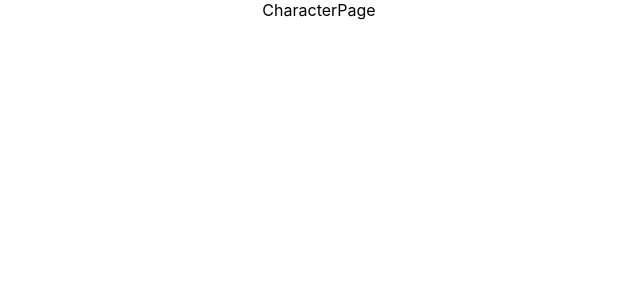
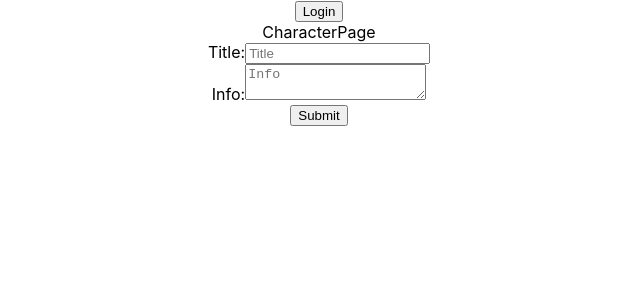
Before and after one commit to TheMooseman/charactersheets, a React (Create React App) app: page / in a window 1280 px wide. Shown: the top 300 px of the page, without its empty margins (321-961 px from the left). Built offline with nearby package versions, Linux system fonts and the light colour scheme; no server answers.

Commit message:
readme, a few pages with auth options for google

```diff
--- a/package.json
+++ b/package.json
@@ -10,6 +10,7 @@
     "firebase": "^9.9.4",
     "react": "^18.2.0",
     "react-dom": "^18.2.0",
+    "react-router-dom": "^6.3.0",
     "react-scripts": "5.0.1",
     "web-vitals": "^2.1.4"
   },
--- a/src/App.js
+++ b/src/App.js
@@ -1,11 +1,32 @@
-import logo from './logo.svg';
 import './App.css';
+import { useState } from 'react';
+import { BrowserRouter as Router, Routes, Route, Link } from 'react-router-dom';
 import CharacterPage from './Pages/CharacterPage';
+import Navbar from './Components/Navbar';
+import { signOut } from '@firebase/auth';
+import { auth } from './Firebase-Config';
 
 function App() {
+
+  const [isAuth, setIsAuth] = useState(false);
+
+  const signUserOut = () => {
+    signOut(auth).then(() => {
+      localStorage.clear();
+      setIsAuth(false);
+    });
+
+  }
+
   return (
     <div className="App">
-      <CharacterPage></CharacterPage>
+      <Router>
+        <Navbar auth={setIsAuth} isAuth={isAuth} signOut={signUserOut}/>
+
+        <Routes>
+          <Route path="/" element={<CharacterPage />} />
+        </Routes>
+      </Router>
     </div>
   );
 }
--- /dev/null
+++ b/src/Components/Account.js
@@ -0,0 +1,20 @@
+import React from 'react'
+import { auth, provider } from '../Firebase-Config';
+import { signInWithPopup } from 'firebase/auth';
+import Popup from './Popup'
+
+function Login(props) {
+
+  return (
+    <Popup open={props.open} close={props.close}>
+        <div className='loginPg'>
+            <h1>You're In</h1>
+            <button className='logoutbtn' onClick={props.signOut}>
+                Logout
+            </button>
+        </div>
+    </Popup>
+  )
+}
+
+export default Login
--- /dev/null
+++ b/src/Components/Login.js
@@ -0,0 +1,27 @@
+import React from 'react'
+import { auth, provider } from '../Firebase-Config';
+import { signInWithPopup } from 'firebase/auth';
+import Popup from './Popup'
+
+function Login(props) {
+
+    const signInWithGoogle = () => {
+        signInWithPopup(auth, provider).then((result) => {
+            localStorage.setItem('isAuth', true);
+            props.SetAuth(true);
+        })
+    }
+
+  return (
+    <Popup open={props.open} close={props.close}>
+        <div className='loginPg'>
+            <h1>Login</h1>
+            <button className='login-with-google-btn' onClick={signInWithGoogle}>
+            Sign in with Google
+            </button>
+        </div>
+    </Popup>
+  )
+}
+
+export default Login
--- /dev/null
+++ b/src/Components/Navbar.js
@@ -0,0 +1,52 @@
+import React from 'react'
+import Login from './Login'
+import Account from './Account'
+import { useState } from 'react';
+
+function Navbar(props) {
+    const [loginOpen, setLoginOpen] = useState(false);
+    const [accountOpen, setAccountOpen] = useState(false);
+
+    function handleLoginPopup() {
+        setLoginOpen(true);
+    }
+
+    function handleAccountPopup() {
+        setAccountOpen(true);
+    }
+
+    function closePopup() {
+        setLoginOpen(false);
+        setAccountOpen(false);
+    }
+
+  return (
+    <div className='navbar'>
+
+        {!props.isAuth ? (
+            <div>
+            <button
+            className='navbtn'
+            onClick={handleLoginPopup}
+            >
+            Login
+            </button>
+            <Login open={loginOpen} close={closePopup} SetAuth={props.auth}/>
+            </div>
+        ) : (
+            <div>
+            <button
+            className='navbtn'
+            onClick={handleAccountPopup}
+            >
+                Account
+            </button>
+            <Account open={accountOpen} close={closePopup} SetAuth={props.auth} signOut={props.signOut}/>
+            </div>
+        )
+        }
+    </div>
+  )
+}
+
+export default Navbar
--- /dev/null
+++ b/src/Components/Popup.js
@@ -0,0 +1,14 @@
+import React from 'react'
+
+function Popup(props) {
+  return (props.open) ? (
+    <div className='popup'>
+        <div className='popup-inner'>
+            <button onClick={props.close}>X</button>
+            {props.children}
+        </div>
+    </div>
+  ) : '';
+}
+
+export default Popup
--- a/src/Pages/CharacterPage.js
+++ b/src/Pages/CharacterPage.js
@@ -1,8 +1,40 @@
 import React from 'react'
+import { useState } from 'react';
+import { addDoc, collection } from 'firebase/firestore';
+import { db, auth } from '../Firebase-Config';
 
 function CharacterPage() {
+
+    const [title, setTitle] = useState('');
+    const [description, setDescription] = useState('');
+    const testColRef = collection(db, 'test');
+
+    async function createCharacter() {
+        await addDoc(testColRef, {
+            title,
+            description,
+            author: {id: auth.currentUser.uid, name: auth.currentUser.displayName}
+        });
+        console.log('test')
+    }
+
   return (
-    <div>CharacterPage</div>
+    <div>
+
+        CharacterPage
+        <div className='character'>
+            <label>Title:</label>
+            <input type='text' placeholder='Title'
+            onChange={(e) => setTitle(e.target.value)}/>
+            <br/>
+            <label>Info:</label>
+            <textarea placeholder='Info'
+            onChange={(e) => setDescription(e.target.value)}/>
+            <br/>
+            <button onClick={createCharacter}>Submit</button>
+            <h1></h1>
+        </div>
+    </div>
   )
 }
 
```
Also changed, not shown: 2 other files (tests, documents, lock files or other folders).
